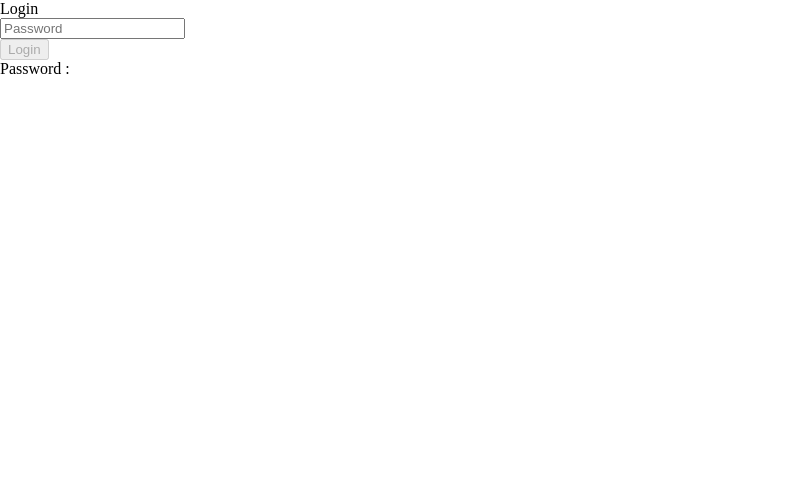
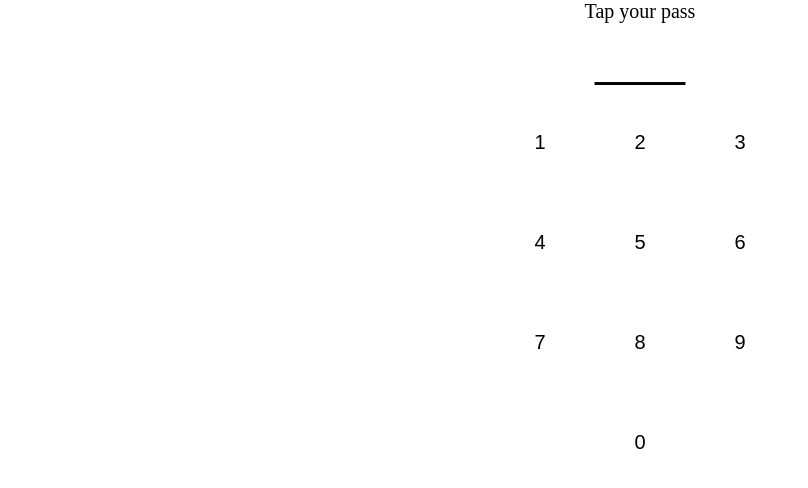
Before and after one commit to Navxxx/Poker-FO, a React (Create React App) app: page / in a window 1280 px wide. Shown: the top 488 px of the page, without its empty margins (0-808 px from the left). Built offline with nearby package versions, Linux system fonts and the light colour scheme.

Commit message:
numeric login

```diff
--- a/src/components/Login.js
+++ b/src/components/Login.js
@@ -8,6 +8,7 @@ class Login extends React.Component {
             password :""
         }
         this.handleChange = this.handleChange.bind(this)
+        this.handleClick = this.handleClick.bind(this)
 
     }
 
@@ -16,14 +17,33 @@ class Login extends React.Component {
         this.setState({[name]:value})
     }
 
+    handleClick(e) {
+        this.setState(
+            (prevState)=>{
+                let newStatePassword = prevState.password
+                newStatePassword += e
+                console.log(newStatePassword)
+                if (newStatePassword.length===3) {
+                    console.log("trois")
+                    this.props.handleLog(newStatePassword)
+                    newStatePassword=""
+                }
+                return({
+                    password: newStatePassword
+                })
+            }
+        )
+
+    }
+
     // handleSubmit(e) {
     //     e.handleLog(this.state.firstname)
     // }
 
     render(){
         return (
-            <div>
-                <p>Login</p>
+            <div className="login">
+                <p className="instruct">Tap your pass</p>
                 <form>
                     {/* <input
                         type="text"
@@ -33,19 +53,85 @@ class Login extends React.Component {
                         onChange={this.handleChange}
                     />
                     <br/> */}
-                    <input
+                    {/* <input
                         type="text"
                         value={this.state.password}
                         name="password"
                         placeholder="Password"
                         onChange={this.handleChange}
                     />
-                    <br/>
+                    <br/> */}
                 </form>
                 {/* <button onClick={()=>this.handleSubmit(this.props)}>Login</button> */}
-                <button onClick={()=>this.props.handleLog(this.state.password )} disabled={this.state.password.length===0}>Login</button>
+
+{/*
+                <button onClick={()=>this.props.handleLog(this.state.password )} disabled={this.state.password.length===0}>Login</button> */}
+
+
+
                 {/* <p>Name : {this.state.firstname}</p> */}
-                <p>Password : {this.state.password}</p>
+                <p className="pass">{this.state.password.length===0?"___":this.state.password}</p>
+
+                <div className="keypad">
+
+                    <button
+                        onClick={()=>this.handleClick(1)}
+                        className="login-button">
+                        1
+                    </button>
+                    <button
+                        onClick={()=>this.handleClick(2)}
+                        className="login-button">
+                        2
+                    </button>
+                    <button
+                        onClick={()=>this.handleClick(3)}
+                        className="login-button">
+                        3
+                    </button>
+                    <button
+                        onClick={()=>this.handleClick(4)}
+                        className="login-button clear">
+                        4
+                    </button>
+                    <button
+                        onClick={()=>this.handleClick(5)}
+                        className="login-button">
+                        5
+                    </button>
+                    <button
+                        onClick={()=>this.handleClick(6)}
+                        className="login-button">
+                        6
+                    </button>
+                    <button
+                        onClick={()=>this.handleClick(7)}
+                        className="login-button clear">
+                        7
+                    </button>
+                    <button
+                        onClick={()=>this.handleClick(8)}
+                        className="login-button">
+                        8
+                    </button>
+                    <button
+                        onClick={()=>this.handleClick(9)}
+                        className="login-button">
+                        9
+                    </button>
+                    <button
+                        className="login-button clear empty">
+                    </button>
+                    <button
+                        onClick={()=>this.handleClick(0)}
+                        className="login-button ">
+                        0
+                    </button>
+                    <button
+                        className="login-button empty">
+                    </button>
+
+                </div>
             </div>
         )
     }
--- a/src/components/style.css
+++ b/src/components/style.css
@@ -380,3 +380,46 @@ text-align: center;
 display: block;
 width: 320px;
 }
+
+.login {
+    width:100%;
+    text-align: center;
+}
+
+.instruct {
+    font-size: 20px;
+}
+
+.pass {
+    font-size: 60px;
+}
+
+.login-button {
+    width: 100px;
+    height: 100px;
+    font-size: 20px;
+    float: left;
+
+    -webkit-appearance: none;
+    background-color: white;
+
+    border-top: 0px solid black;
+    border-left: 0px solid black;
+    border-bottom: 0px solid black;
+    border-right: 0px solid black;
+
+    color: black;
+}
+
+.clear {
+    clear: both;
+}
+
+.empty {
+    width: 100px;
+    height: 100px;
+}
+
+.keypad{
+    display: inline-block;
+}
```
